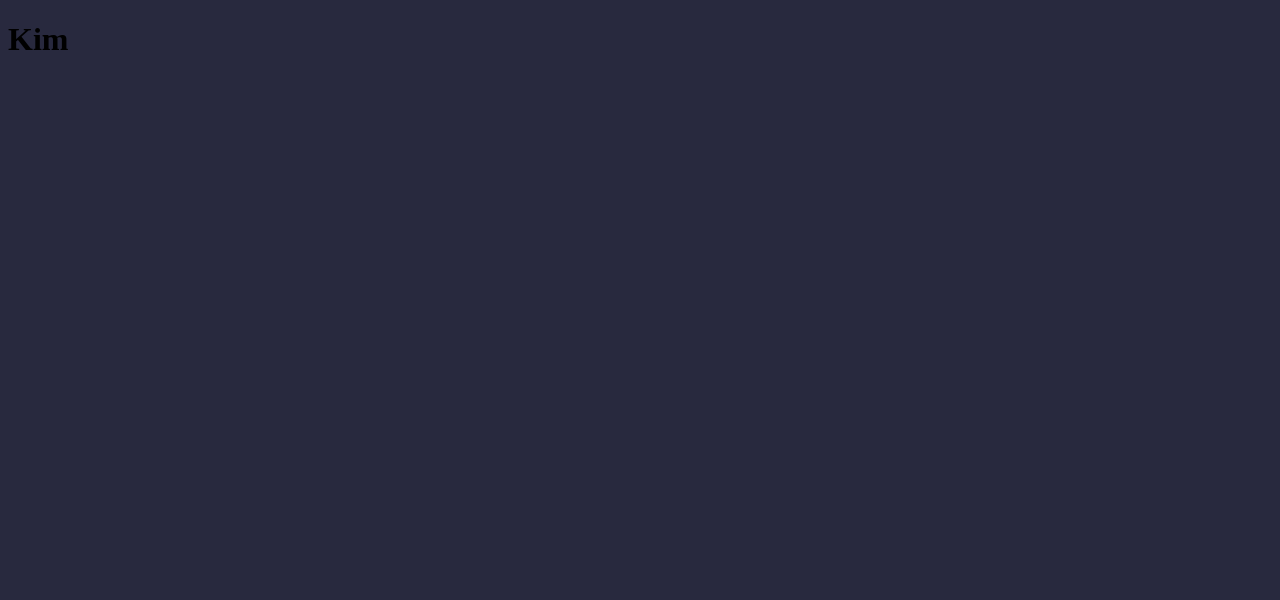
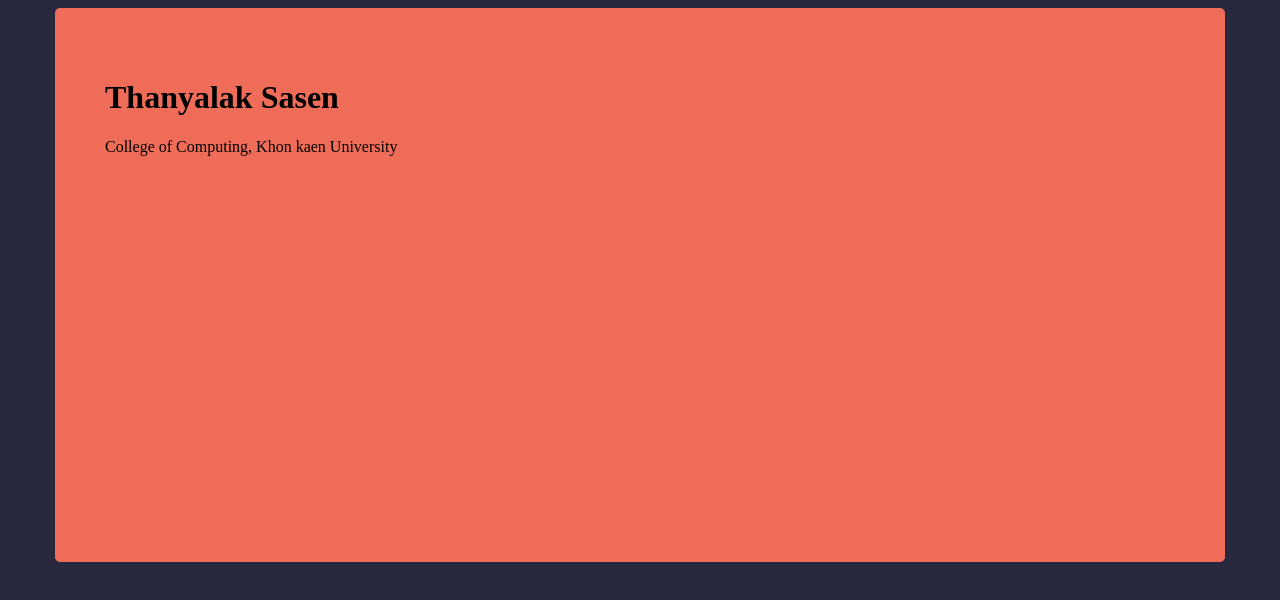
Before and after one commit to num12class615/HTMLTutorial, a plain HTML site: page index.html in a window 1280 px wide. Drawn offline with Linux system fonts and the light colour scheme.

Commit message:
Create card with background

```diff
--- a/index.html
+++ b/index.html
@@ -8,6 +8,11 @@
 
 </head>
 <body>
-    <h1>Kim</h1>
+    <div class ="card">
+        <div class="container">
+            <h1><b>Thanyalak Sasen</b></h1>
+            <p>College of Computing, Khon kaen University</p>
+        </div>
+    </div>
 </body>
 </html>
--- a/style.css
+++ b/style.css
@@ -1,3 +1,20 @@
  body {
     background-color: rgb(40, 41, 62, 1);
  }
+ .card {
+    margin: 0 auto;
+    float: none;
+    background-color: rgba(239, 109, 88, 1);
+    width: 1170px;
+    height: 554px;
+    box-shadow: 0 4 px 8px rgba(0, 0, 0, 0.5);
+    transition: 0.3s;
+    border-radius: 5px;
+ }
+ .container{
+    padding: 50px 50px;
+ }
+
+ img{
+    border-radius: 5px;
+ }
```
Also changed, not shown: 1 other file.
